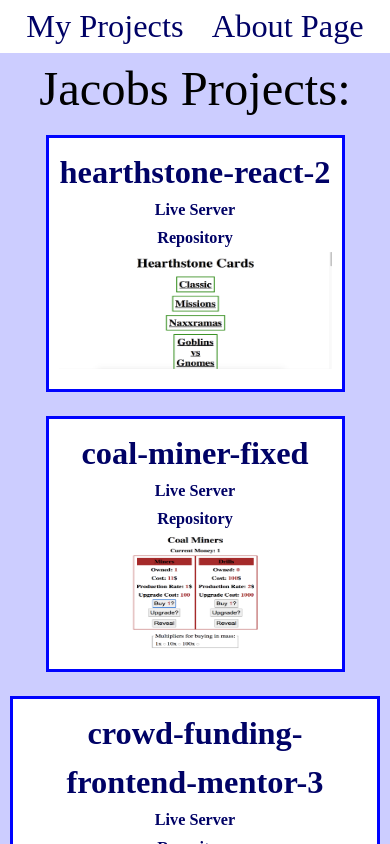
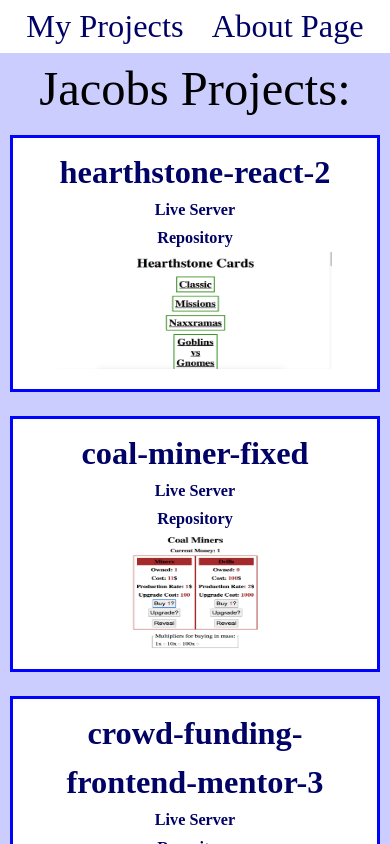
Before and after one commit to collerhatguy/portfolio-react, a React (Create React App) app: page /projects in a window 390 px wide. Shown: the top 844 px of the page. Built offline with nearby package versions, Linux system fonts and the light colour scheme; the HTML template or start-up script is replaced by a standard one.

Commit message:
changed variables

```diff
--- a/src/style/App.css
+++ b/src/style/App.css
@@ -266,23 +266,23 @@ footer a:focus {
 
 @-webkit-keyframes project-page {
   from {
-    -webkit-transform: translateX(-100vw);
-            transform: translateX(-100vw);
+    -webkit-transform: translateX(-100%);
+            transform: translateX(-100%);
   }
   to {
-    -webkit-transform: translateX(0vw);
-            transform: translateX(0vw);
+    -webkit-transform: translateX(0%);
+            transform: translateX(0%);
   }
 }
 
 @keyframes project-page {
   from {
-    -webkit-transform: translateX(-100vw);
-            transform: translateX(-100vw);
+    -webkit-transform: translateX(-100%);
+            transform: translateX(-100%);
   }
   to {
-    -webkit-transform: translateX(0vw);
-            transform: translateX(0vw);
+    -webkit-transform: translateX(0%);
+            transform: translateX(0%);
   }
 }
 
@@ -309,9 +309,7 @@ footer a:focus {
     font-size: 3.236rem;
   }
   .project {
-    width: -webkit-max-content;
-    width: -moz-max-content;
-    width: max-content;
+    width: 100%;
     padding: 1rem;
     margin: 1rem;
   }
--- a/src/style/App.scss
+++ b/src/style/App.scss
@@ -66,10 +66,10 @@
 // 7. animations
 @keyframes project-page {
     from {
-        transform: translateX(-100vw);
+        transform: translateX(-100%);
     }
     to {
-        transform: translateX(0vw);
+        transform: translateX(0%);
     }
 }
 
@@ -87,7 +87,7 @@
         @include font-size(2);
     }
     .project {
-        width: max-content;
+        width: 100%;
         padding: 1rem;
         margin: 1rem;
     }
```
Also changed, not shown: 1 other file (tests, documents, lock files or other folders).
